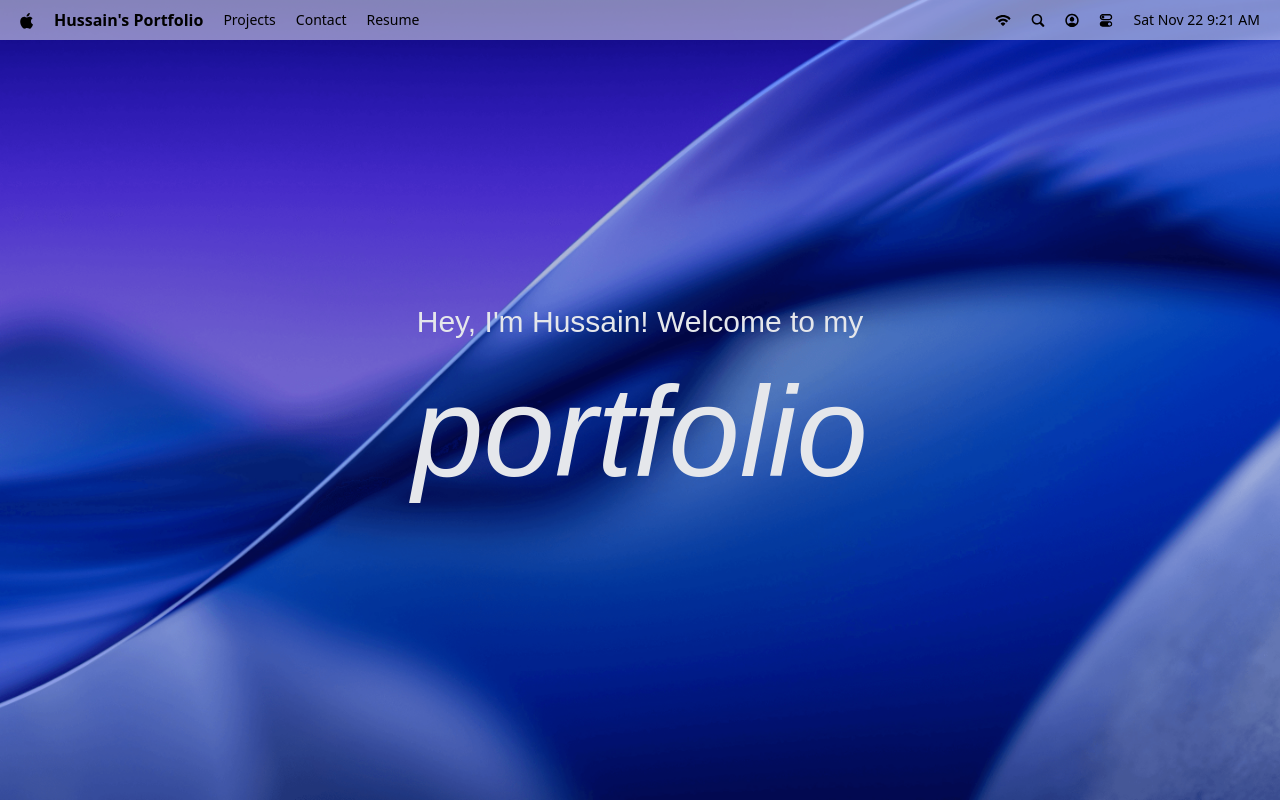
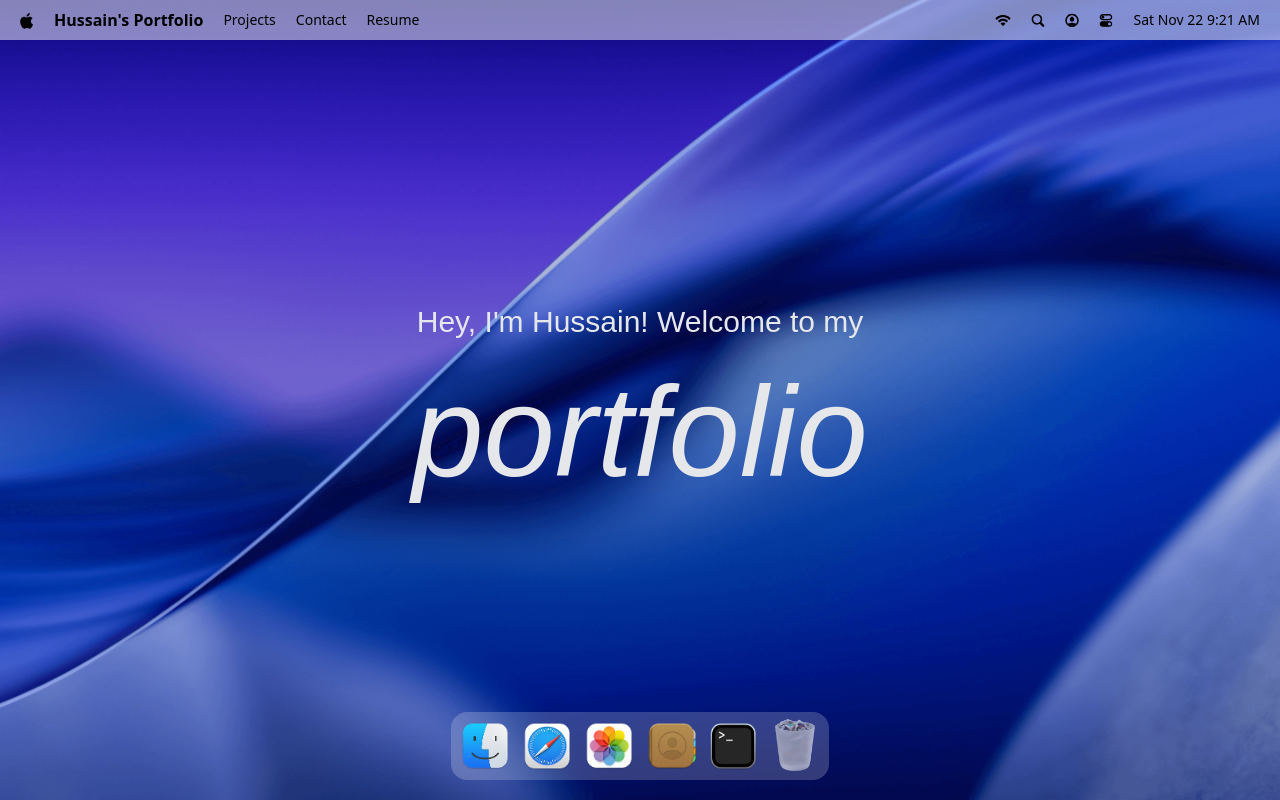
Before and after one commit to hussain-ahmed2/macos-portfolio, a React (Vite) app: page / in a window 1280 px wide. Built offline with nearby package versions, Linux system fonts and the light colour scheme; a web font is replaced by a local one.

Commit message:
Add Dock component and integrate react-tooltip dependency

```diff
--- a/package.json
+++ b/package.json
@@ -17,6 +17,7 @@
     "lucide-react": "^0.554.0",
     "react": "^19.2.0",
     "react-dom": "^19.2.0",
+    "react-tooltip": "^5.30.0",
     "tailwindcss": "^4.1.17"
   },
   "devDependencies": {
--- a/src/App.tsx
+++ b/src/App.tsx
@@ -1,10 +1,11 @@
-import { Navbar, Welcome } from "@/components";
+import { Navbar, Welcome, Dock } from "@/components";
 
 const App = () => {
 	return (
 		<main>
 			<Navbar />
 			<Welcome />
+			<Dock />
 		</main>
 	);
 };
--- /dev/null
+++ b/src/components/Dock.tsx
@@ -0,0 +1,92 @@
+import { dockApps } from "@/constants";
+import { useGSAP } from "@gsap/react";
+import gsap from "gsap";
+import { useRef } from "react";
+import { Tooltip } from "react-tooltip";
+
+const Dock = () => {
+	const dockRef = useRef<HTMLDivElement>(null);
+
+	const toggleApp = ({ id, canOpen }: { id: string; canOpen: boolean }) => {
+		console.log(`Toggling app: ${id}, Can Open: ${canOpen}`);
+	};
+
+	useGSAP(() => {
+		const dock = dockRef.current;
+		if (!dock) return;
+
+		const icons = dock.querySelectorAll(".dock-icon");
+
+		const animateIcons = (mouseX: number) => {
+			const { left } = dock.getBoundingClientRect();
+
+			icons.forEach((icon) => {
+				const { left: iconLeft, width: iconWidth } = icon.getBoundingClientRect();
+				const center = iconLeft - left + iconWidth / 2;
+				const distance = Math.abs(mouseX - center);
+				const intensity = Math.exp(-(distance ** 2.75) / 20000);
+
+				gsap.to(icon, {
+					scale: 1 + 0.25 * intensity,
+					y: -15 * intensity,
+					duration: 0.2,
+					ease: "power1.out",
+				});
+			});
+		};
+
+		const handleMouseMove = (e: MouseEvent) => {
+			const { left } = dock.getBoundingClientRect();
+			animateIcons(e.clientX - left);
+		};
+
+		const resetIcons = () => {
+			icons.forEach((icon) => {
+				gsap.to(icon, {
+					scale: 1,
+					y: 0,
+					duration: 0.3,
+					ease: "power1.out",
+				});
+			});
+		};
+
+		dock.addEventListener("mousemove", handleMouseMove);
+		dock.addEventListener("mouseleave", resetIcons);
+
+		return () => {
+			dock.removeEventListener("mousemove", handleMouseMove);
+			dock.removeEventListener("mouseleave", resetIcons);
+		};
+	}, []);
+
+	return (
+		<section id="dock">
+			<div ref={dockRef} className="dock-container">
+				{dockApps.map(({ id, canOpen, icon, name }) => (
+					<div key={id} className="relative flex justify-center">
+						<button
+							type="button"
+							className="dock-icon"
+							aria-label={name}
+							data-tooltip-id="dock-tooltip"
+							data-tooltip-content={name}
+							data-tooltip-delay-show={150}
+							disabled={!canOpen}
+							onClick={() => toggleApp({ id, canOpen })}
+						>
+							<img
+								src={`/images/${icon}`}
+								alt={name}
+								loading="lazy"
+								className={canOpen ? "" : "opacity-60"}
+							/>
+						</button>
+					</div>
+				))}
+				<Tooltip id="dock-tooltip" place="top" className="tooltip" />
+			</div>
+		</section>
+	);
+};
+export default Dock;
--- a/src/components/index.ts
+++ b/src/components/index.ts
@@ -1,4 +1,5 @@
 import Navbar from "./Navbar";
 import Welcome from "./Welcome";
+import Dock from "./Dock";
 
-export { Navbar, Welcome };
+export { Navbar, Welcome, Dock };
```
Also changed, not shown: 1 other file (tests, documents, lock files or other folders).
